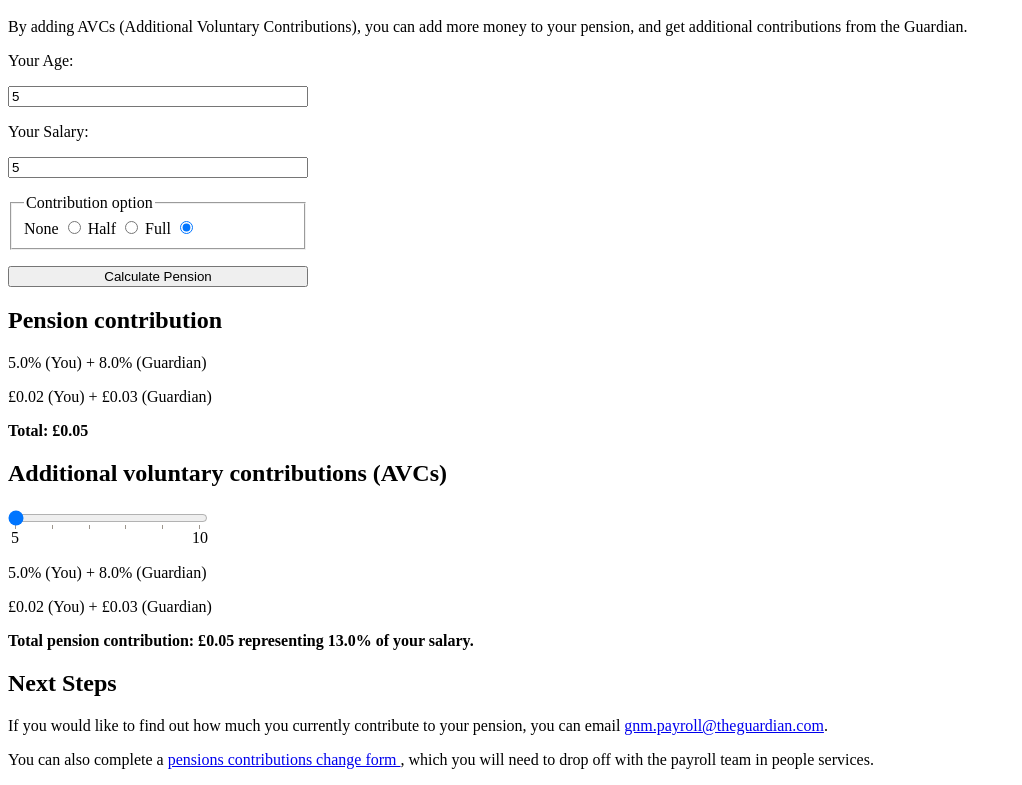
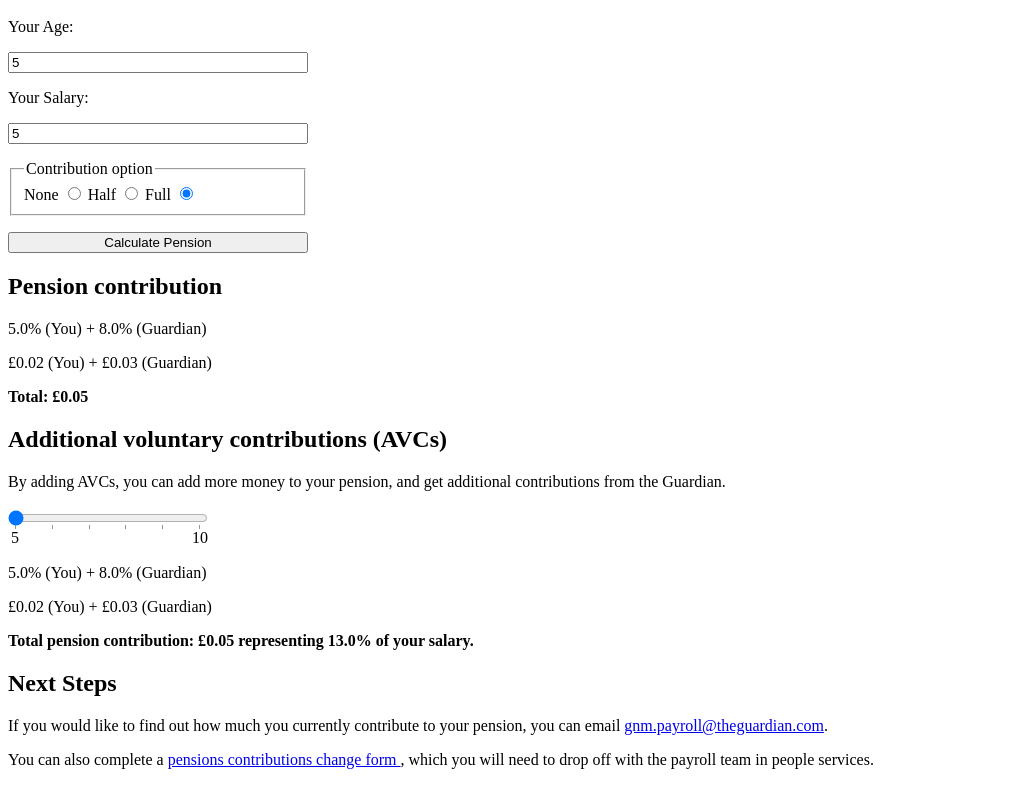
Before and after one commit to SiAdcock/pension-calculator-new, a plain HTML site: page index.html in a window 1280 px wide. Both pictures are taken after typing "5", "5" into the empty fields and a click on the button "Calculate Pension". Shown: the part 48-833 px from the top of the page, without its empty margins (0-1022 px from the left). Drawn offline with Linux system fonts and the light colour scheme.

Commit message:
move avc explainer under avc section

```diff
--- a/index.html
+++ b/index.html
@@ -6,10 +6,6 @@
 </head>
 <body>
     <h1>Pension Calculator</h1>
-    <p>
-        By adding AVCs (Additional Voluntary Contributions), you can add more money
-        to your pension, and get additional contributions from the Guardian.
-    </p>
     <form id="pension-form" class="pension-form">
         <label for="age">Your Age:</label>
         <input type="number" id="age" name="age" required>
@@ -53,6 +49,10 @@
 
         <section class="result__avc">
             <h2>Additional voluntary contributions (AVCs)</h2>
+            <p>
+                By adding AVCs, you can add more money to your pension,
+                and get additional contributions from the Guardian.
+            </p>
             <input
                 type="range"
                 id="avc-range"
```
